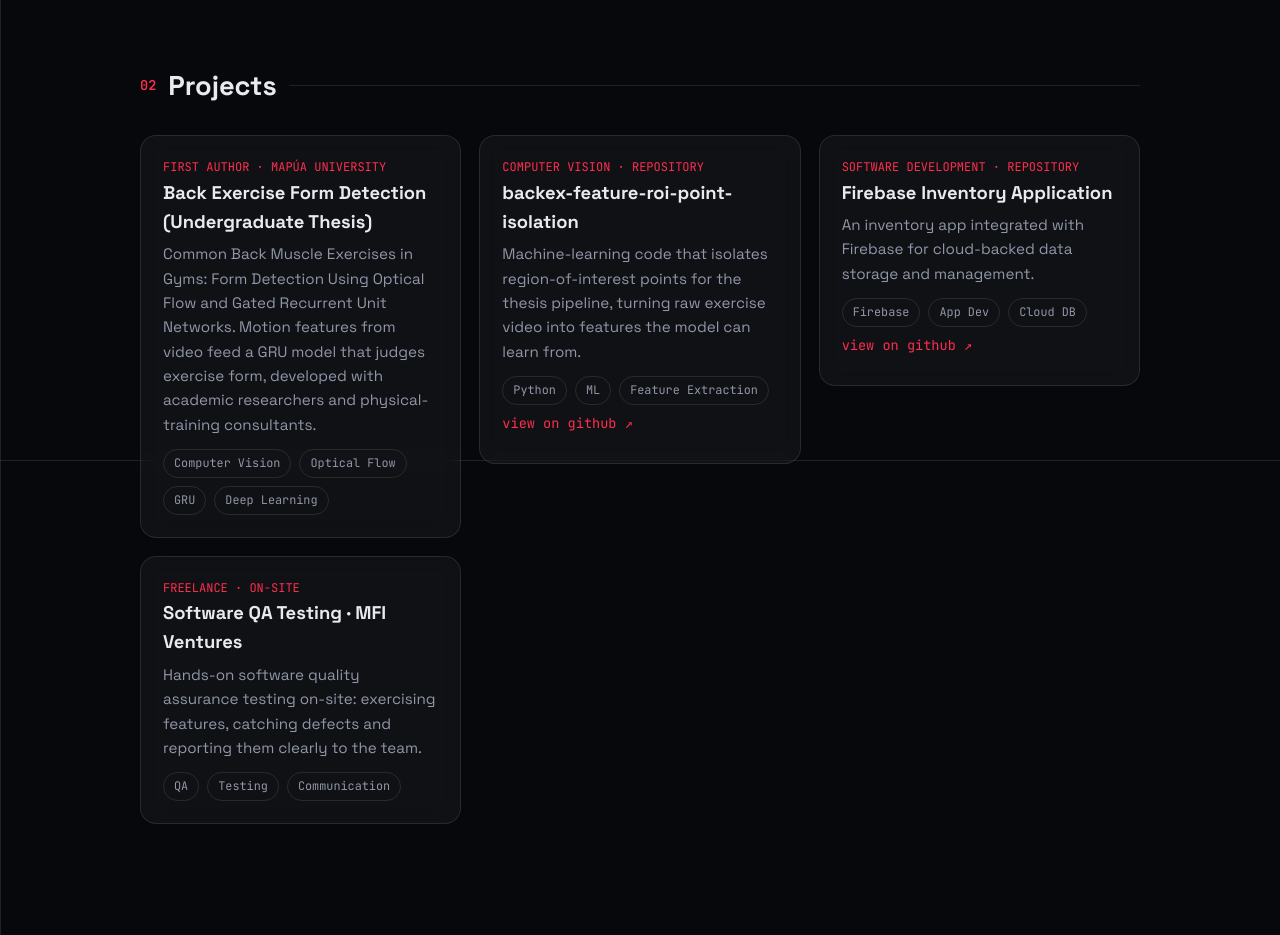
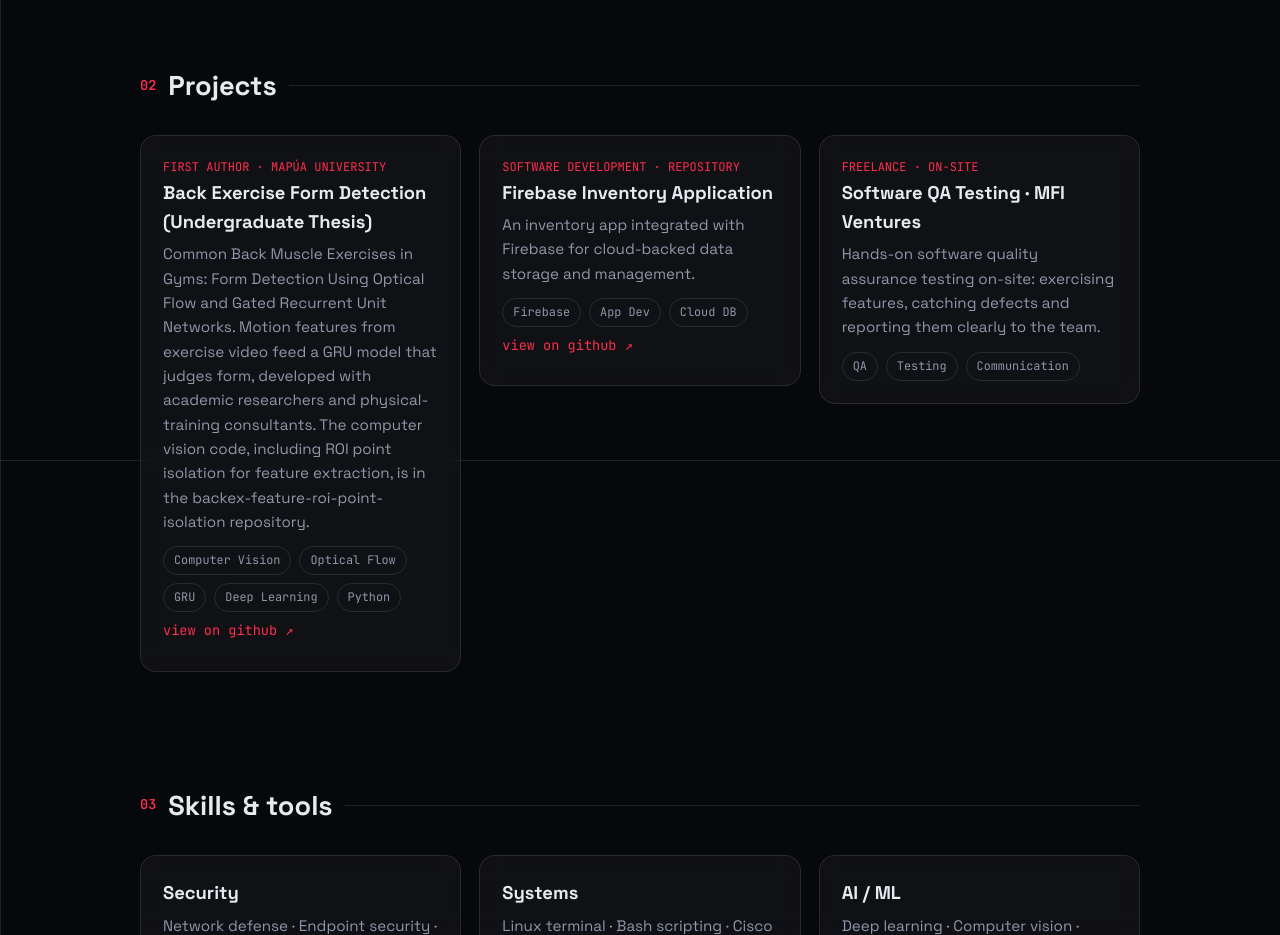
Before and after one commit to ChelseayReblora/portfolio-, a React (Vite) app: page / in a window 1280 px wide. Shown: the part 1140-2075 px from the top of the page. Built offline with nearby package versions, Linux system fonts and the light colour scheme.

Commit message:
Merge thesis and backex repo into one project card

```diff
--- a/src/App.jsx
+++ b/src/App.jsx
@@ -6,11 +6,9 @@ const roles = ["Computer Engineer", "Cybersecurity Specialist", "AI & Computer V
 
 const projects = [
   { t: "Back Exercise Form Detection (Undergraduate Thesis)", m: "FIRST AUTHOR · MAPÚA UNIVERSITY",
-    d: "Common Back Muscle Exercises in Gyms: Form Detection Using Optical Flow and Gated Recurrent Unit Networks. Motion features from video feed a GRU model that judges exercise form, developed with academic researchers and physical-training consultants.",
-    tags: ["Computer Vision", "Optical Flow", "GRU", "Deep Learning"] },
-  { t: "backex-feature-roi-point-isolation", m: "COMPUTER VISION · REPOSITORY",
-    d: "Machine-learning code that isolates region-of-interest points for the thesis pipeline, turning raw exercise video into features the model can learn from.",
-    tags: ["Python", "ML", "Feature Extraction"], href: `${GH}/backex-feature-roi-point-isolation` },
+    d: "Common Back Muscle Exercises in Gyms: Form Detection Using Optical Flow and Gated Recurrent Unit Networks. Motion features from exercise video feed a GRU model that judges form, developed with academic researchers and physical-training consultants. The computer vision code, including ROI point isolation for feature extraction, is in the backex-feature-roi-point-isolation repository.",
+    tags: ["Computer Vision", "Optical Flow", "GRU", "Deep Learning", "Python"],
+    href: `${GH}/backex-feature-roi-point-isolation` },
   { t: "Firebase Inventory Application", m: "SOFTWARE DEVELOPMENT · REPOSITORY",
     d: "An inventory app integrated with Firebase for cloud-backed data storage and management.",
     tags: ["Firebase", "App Dev", "Cloud DB"], href: `${GH}?tab=repositories` },
```
